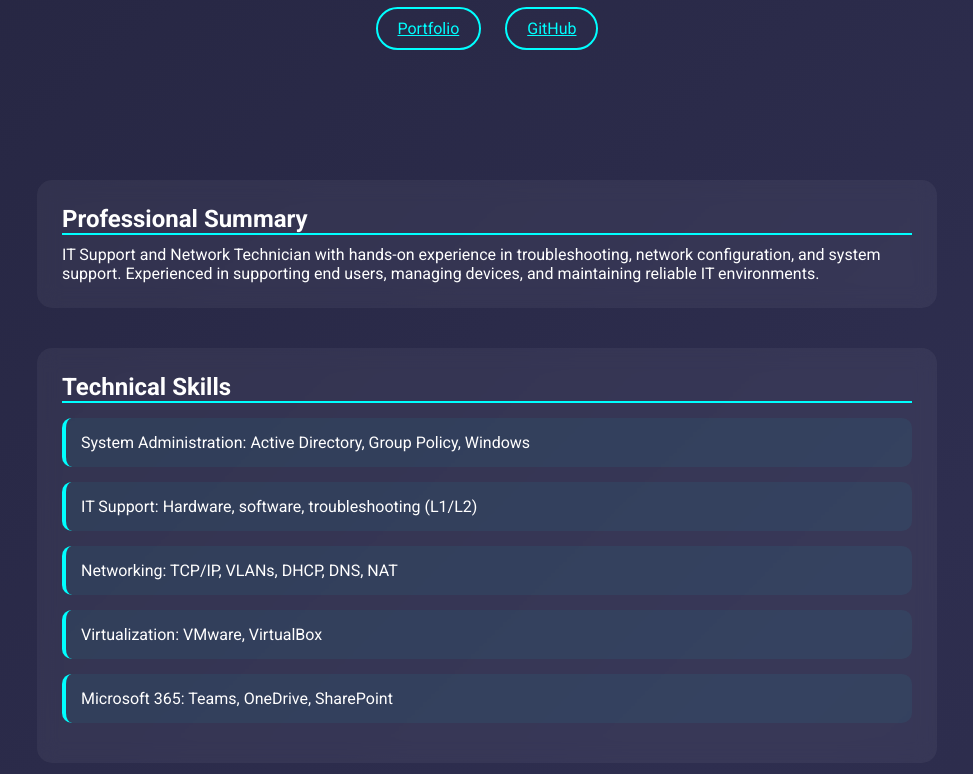
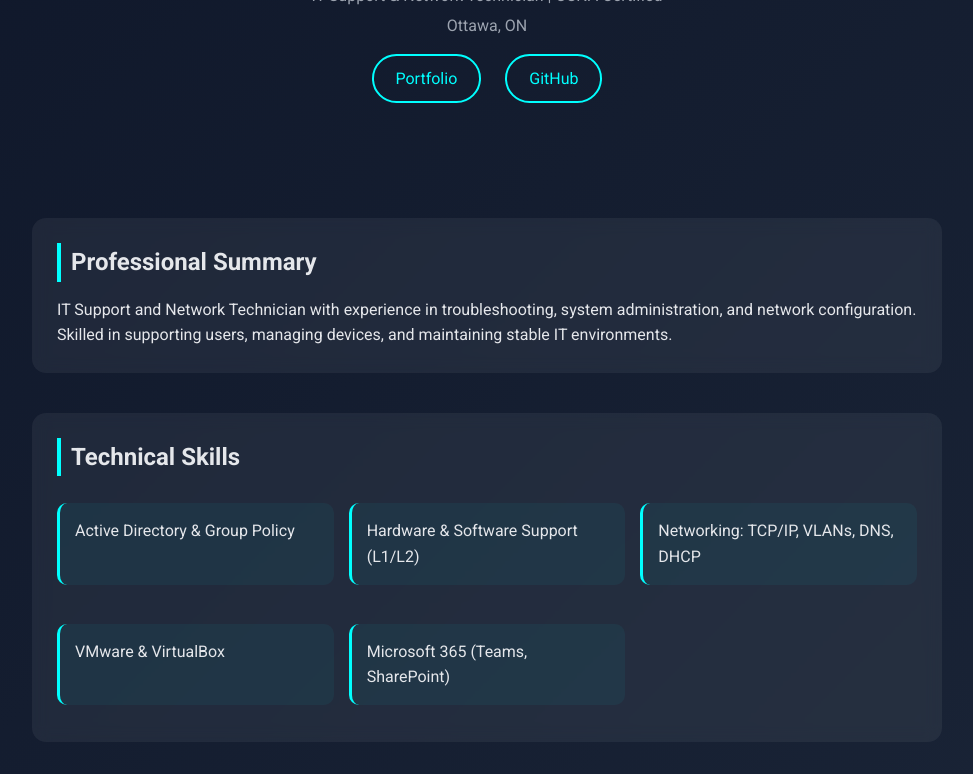
Before and after one commit to opg1120/portfolio, a plain HTML site: page index.html in a window 1280 px wide. Shown: the part 174-948 px from the top of the page, without its empty margins (153-1126 px from the left). Drawn offline with Linux system fonts and the light colour scheme.

Commit message:
Update index.html

```diff
--- a/index.html
+++ b/index.html
@@ -5,137 +5,137 @@
 <meta name="viewport" content="width=device-width, initial-scale=1.0">
 <title>Opinder Singh Gill - Portfolio</title>
 
-<link href="https://fonts.googleapis.com/css2?family=Roboto:wght@400;700&display=swap" rel="stylesheet">
+<link href="https://fonts.googleapis.com/css2?family=Roboto:wght@400;500;700&display=swap" rel="stylesheet">
 
 <style>
 
-/* ===== GLOBAL ===== */
+/* ===== VARIABLES ===== */
+:root {
+    --primary: cyan;
+    --bg-dark: #0f172a;
+    --card-bg: rgba(255,255,255,0.06);
+    --text-light: #e5e7eb;
+}
+
+/* ===== RESET ===== */
 * {
     margin:0;
     padding:0;
     box-sizing:border-box;
-    font-family: 'Roboto', sans-serif;
-}
-
-html {
-    scroll-behavior: smooth;
 }
 
 body {
-    background: linear-gradient(-45deg, #1e1e2f, #2e2e4f, #1a1a2e, #16213e);
-    background-size: 400% 400%;
-    animation: gradientBG 12s ease infinite;
-    color: #fff;
-    -webkit-font-smoothing: antialiased;
+    font-family: 'Roboto', sans-serif;
+    color: var(--text-light);
+    background: linear-gradient(135deg, #0f172a, #1e293b);
+    line-height: 1.6;
 }
 
-/* ===== BACKGROUND ANIMATION ===== */
-@keyframes gradientBG {
-    0% {background-position:0%}
-    50% {background-position:100%}
-    100% {background-position:0%}
+/* ===== CONTAINER ===== */
+main {
+    max-width: 950px;
+    margin: auto;
+    padding: 20px;
 }
 
 /* ===== HEADER ===== */
 header {
     text-align:center;
-    padding:80px 20px;
-    animation: fadeSmooth 1.5s cubic-bezier(0.22, 1, 0.36, 1);
+    padding:80px 20px 40px;
 }
 
 header h1 {
     font-size:2.8rem;
+    font-weight:700;
 }
 
 header p {
-    color:#ccc;
+    color:#9ca3af;
+    margin-top:5px;
 }
 
 /* ===== BUTTONS ===== */
 .button {
     display:inline-block;
-    margin:10px;
-    padding:10px 20px;
-    border-radius:25px;
-    border:2px solid cyan;
-    color:cyan;
-    transition: all 0.3s ease;
+    margin:15px 10px;
+    padding:10px 22px;
+    border-radius:30px;
+    border:2px solid var(--primary);
+    color:var(--primary);
+    text-decoration:none;
+    transition: all 0.25s ease;
 }
 
 .button:hover {
-    background:cyan;
-    color:black;
-    transform: translateY(-2px) scale(1.05);
-    box-shadow: 0 10px 20px rgba(0,255,255,0.3);
+    background:var(--primary);
+    color:#000;
+    transform: translateY(-2px);
 }
 
 /* ===== SECTIONS ===== */
 section {
-    max-width:900px;
-    margin:40px auto;
+    margin:40px 0;
     padding:25px;
-    background: rgba(255,255,255,0.05);
-    border-radius:15px;
-    backdrop-filter: blur(10px);
-}
-
-/* ===== SCROLL ANIMATION ===== */
-.reveal {
-    opacity: 0;
-    transform: translateY(80px);
-    transition: opacity 1.2s ease, transform 1.2s cubic-bezier(0.22, 1, 0.36, 1);
-}
-
-.reveal.active {
-    opacity: 1;
-    transform: translateY(0);
+    background: var(--card-bg);
+    border-radius:14px;
+    backdrop-filter: blur(8px);
 }
 
 /* ===== HEADINGS ===== */
 h2 {
-    border-bottom:2px solid cyan;
-    margin-bottom:10px;
+    margin-bottom:15px;
+    border-left:4px solid var(--primary);
+    padding-left:10px;
 }
 
 /* ===== CARDS ===== */
 .card {
     background: rgba(0,255,255,0.05);
     padding:15px;
-    margin:15px 0;
-    border-left:4px solid cyan;
+    margin:12px 0;
     border-radius:10px;
-    transition: transform 0.4s cubic-bezier(0.22,1,0.36,1), box-shadow 0.4s ease;
-    animation: floatSoft 6s ease-in-out infinite;
+    border-left:3px solid var(--primary);
+    transition: transform 0.25s ease, box-shadow 0.25s ease;
 }
 
 .card:hover {
-    transform: translateY(-10px) scale(1.025);
-    box-shadow: 0 15px 40px rgba(0,255,255,0.4);
+    transform: translateY(-6px);
+    box-shadow: 0 10px 25px rgba(0,255,255,0.25);
 }
 
-/* ===== FLOAT ANIMATION ===== */
-@keyframes floatSoft {
-    0%,100% { transform: translateY(0); }
-    50% { transform: translateY(-4px); }
+/* ===== GRID (for skills/projects) ===== */
+.grid {
+    display:grid;
+    grid-template-columns: repeat(auto-fit, minmax(250px,1fr));
+    gap:15px;
 }
 
-/* ===== HEADER ANIMATION ===== */
-@keyframes fadeSmooth {
-    from {
-        opacity:0;
-        transform: translateY(40px);
-    }
-    to {
-        opacity:1;
-        transform: translateY(0);
-    }
+/* ===== REVEAL ANIMATION ===== */
+.reveal {
+    opacity:0;
+    transform: translateY(40px);
+    transition: all 0.8s ease;
+}
+
+.reveal.active {
+    opacity:1;
+    transform: translateY(0);
 }
 
 /* ===== FOOTER ===== */
 footer {
     text-align:center;
+    margin-top:40px;
     padding:20px;
-    color:#aaa;
+    color:#9ca3af;
+    font-size:0.9rem;
+}
+
+/* ===== MOBILE ===== */
+@media(max-width:600px){
+    header h1 {
+        font-size:2rem;
+    }
 }
 
 </style>
@@ -152,18 +152,24 @@ footer {
     <a href="https://github.com/opg1120" target="_blank" class="button">GitHub</a>
 </header>
 
+<main>
+
 <section class="reveal">
 <h2>Professional Summary</h2>
-<p>IT Support and Network Technician with hands-on experience in troubleshooting, network configuration, and system support. Experienced in supporting end users, managing devices, and maintaining reliable IT environments.</p>
+<p>
+IT Support and Network Technician with experience in troubleshooting, system administration, and network configuration. Skilled in supporting users, managing devices, and maintaining stable IT environments.
+</p>
 </section>
 
 <section class="reveal">
 <h2>Technical Skills</h2>
-<div class="card">System Administration: Active Directory, Group Policy, Windows</div>
-<div class="card">IT Support: Hardware, software, troubleshooting (L1/L2)</div>
-<div class="card">Networking: TCP/IP, VLANs, DHCP, DNS, NAT</div>
-<div class="card">Virtualization: VMware, VirtualBox</div>
-<div class="card">Microsoft 365: Teams, OneDrive, SharePoint</div>
+<div class="grid">
+<div class="card">Active Directory & Group Policy</div>
+<div class="card">Hardware & Software Support (L1/L2)</div>
+<div class="card">Networking: TCP/IP, VLANs, DNS, DHCP</div>
+<div class="card">VMware & VirtualBox</div>
+<div class="card">Microsoft 365 (Teams, SharePoint)</div>
+</div>
 </section>
 
 <section class="reveal">
@@ -183,10 +189,12 @@ Network Technician (2023–2025)
 
 <section class="reveal">
 <h2>Projects</h2>
+<div class="grid">
 <div class="card">Home Lab Network Simulation</div>
 <div class="card">Network Traffic Analysis</div>
 <div class="card">SharePoint Intranet Portal</div>
 <div class="card">Portfolio Website</div>
+</div>
 </section>
 
 <section class="reveal">
@@ -195,28 +203,25 @@ Network Technician (2023–2025)
 <p>B.Tech Computer Science</p>
 </section>
 
+</main>
+
 <footer>
 © 2026 Opinder Singh Gill
 </footer>
 
 <script>
-// ===== ULTRA SMOOTH SCROLL REVEAL =====
-const reveals = document.querySelectorAll(".reveal");
 
-function revealOnScroll() {
-    reveals.forEach((el, index) => {
-        const top = el.getBoundingClientRect().top;
-
-        if (top < window.innerHeight - 80) {
-            setTimeout(() => {
-                el.classList.add("active");
-            }, index * 120);
+/* ===== SMOOTH REVEAL (OPTIMIZED) ===== */
+const observer = new IntersectionObserver(entries => {
+    entries.forEach(entry => {
+        if(entry.isIntersecting){
+            entry.target.classList.add("active");
         }
     });
-}
+}, { threshold: 0.15 });
 
-window.addEventListener("scroll", revealOnScroll);
-window.addEventListener("load", revealOnScroll);
+document.querySelectorAll('.reveal').forEach(el => observer.observe(el));
+
 </script>
 
 </body>
```
